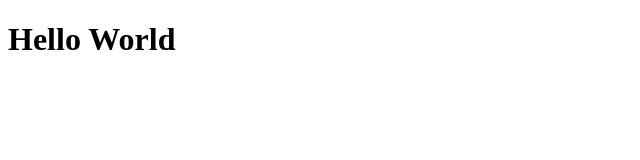
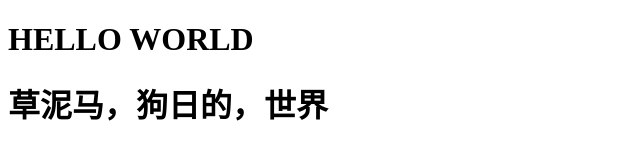
Before and after one commit to wanchenyang521/wanchenyang521.github.io, a plain HTML site: page index.html in a window 1280 px wide. Shown: the whole page, without its empty margins (0-640 px from the left). Drawn offline with Linux system fonts and the light colour scheme.

Commit message:
Update index.html

```diff
--- a/index.html
+++ b/index.html
@@ -1,6 +1,7 @@
 <!DOCTYPE html>
 <html>
 <body>
-<h1>Hello World</h1>
+<h1>HELLO WORLD</h1>
+<h1>草泥马，狗日的，世界</h1>
 </body>
 </html>
```
